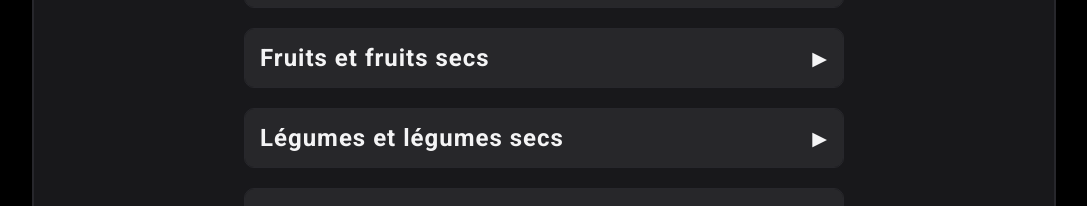
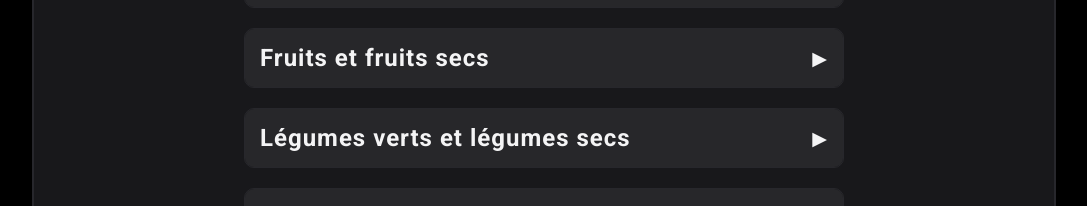
Before and after one commit to amirmejri96/GlutenOut, a React (Create React App) app: page / in a window 1280 px wide. Shown: the part 2060-2266 px from the top of the page, without its empty margins (96-1183 px from the left). Built offline with nearby package versions, Linux system fonts and the light colour scheme.

Commit message:
autorisé

```diff
--- a/src/pages/3- regimes/Regime.js
+++ b/src/pages/3- regimes/Regime.js
@@ -11,15 +11,15 @@ const Regime = () => {
 
   const data = [
     { title: "Lait et produits laitiers", content: "• Lait : Lait maternel / Lait de vache / Lait de chèvre / Lait stérilisé naturel / Lait crémeux / Lait semi-crémeux / Lait concentré ( Avec sucres - Sans sucres ) / Delisso ( Nature - Arômatisé fraise - Chocolat ) ", content1: "• Yaourt : Délice Danone ( Nature ) / Activia ( Activia 0% - Activia bifidus - Activia aux fruits ) / Délice ( Danup à boire - Danao - Delimix - Twist - Petit suisse - Jockey nature - Délice creamy - Délice danone à boire - Délice aux fruits - Délishake ) / Vitalait ( Nature - Aromatisé - Mamzouj aux fruits 0% ) / Y'AB (  Nature - Arômatsé  - Biparfumé - Brassé - Playa-TipTop ) / Thelja ( Tip top brassé - Fruit top - Tip top yaourt à boire ) / Elben / Chambourcy / Yogo / Emmi ( Nature - Aromatisé ) / Stil ( Yaourt nature et aromatisé ) / Natilait ( Yaourt nature - Aromatisé - Yaourt à boire fraise - Vanille - Maxi ) ", content2: "• Fromage : Président ( Triangle - Carré - Rondelet - Les Cuistots maxi fromage fondue - Fromage de chèvre - Pizza mozzarella - Spécial tajine ) / Fromy ( Portions triangulaires - Barquettes - Slices - Carrés - Fromage rapé ) / Land'Or ( Carré gourmand - Ecrémé emmental - Saveur gruyère - Emmental fondu - Cheddar fondu pour tartine - Slice ) / Délice ( Goutta - Fromage triange - Ricotte - Milkana coeur de cuisine ) / Kaiser ( Cheesecake - Emmental gouda - Emmental en cubes - Fromage à tartiner ) " },
-    { title: "Sucres et sucreries", content: "• Fruits : Tous types de fruits frais et surgelés / ", content1: "Sac Haut De Gamme" },
+    { title: "Sucres et sucreries", content: "• Sucres : Fructose / Gateau sans gluten / Crème fait maison ( Bouza - Zgougou )", content1: "• Sucreries : Biscuit ( Santiveri - Lorio - Gluzen - Glutella - Felder ) / Chocolat ( M&m's - Bounty - Tobleron - Kinder chocolat - Kross - Nestlé - Torras ) / Chocolat à tartiner ( Said - Vanoise - Nouty ) / Levure ( La patissière - Ibn hayen - Dokrem ) / Glace ( Selja - Glace en boite - Boule d'or )" },
     { title: "Fruits et fruits secs", content: "• Fruits : Tous types de fruits frais et surgelés / Jus de fruits fait maison / Jus de fruits ( Tropicana - Délice - Oasis ) / Confiture de fruits fait maison / Confiture de fruits ( Sicam - Sticap - Cap d'or )", content1: "• Fruits secs : Tous types de fruits secs / Tous types de noix ( Amande - Cacahuète ... )"},
-    { title: "Légumes et légumes secs", content: "Chaise Voiture", content1: "Chaise enfant", content2: "MaxiCosi" },
+    { title: "Légumes verts et légumes secs", content: "• Légumes verts : Tous type de légumes frais et surgelés", content1: "• Légumes secs : Houmous / Haricots / Lentilles / Poivres secs / Frites à la maison / Harissa arabe", content2: "• Autres légumes : Chips ( Golden - Joy's - Franky ) / Salades mechweya ( Cap d'or ) / Sauce pizza ( Sicam ) / Ketchup ( Remia - Chovi1 )" },
     { title: "Boissons", content: "• Eau : Eau minérale / Eau de fleur / Eau naturelle", content1: "• Autres boissons : Soda ( Apla - Boga - Coca - Fanta ) / Thé ( Nature - Aromatisé ) / Café filtre"},
     { title: "Légumes verts et tomates en conserve", content: "• Tomate en conserve : Pâte de tomate ( Sicam - Sticap - Cap d'or - Jouda ) / Sauce tomate ( Carthage - Sicam - Sticap ) / Tomates pelées ( Sicam - Sticap - Jouda ) ", content1: "• Légumes verts en conserve : Salade mechweya ( Cap d'or - Sticap ) / Maïs ( Bonduelle - Sicam ) / Champignons ( Bonduelle - Sicam ) / Haricots verts ( Bonduelle ) / Galbana et carottes ( Bonduelle - Sicam ) " },
     { title: "Lipides", content: "• Tous types d'huile : Pop corn / Huile d'olives", content1: "• Autres lipides : Beurre / Crème fraiche / Margarine ( Goldina - Sol ) / Torchi / Moutarde / Mayonnaise ( Heinz bleu )"},
-    { title: "Céréales et dérivés", content: "Chaise Voiture", content1: "Chaise enfant", content2: "MaxiCosi" },
+    { title: "Céréales et dérivés", content: "• Céréales : Riz ( Riz basmati - Riz blanc ) / Pasta ( Spiga - Ibn hayan - Divella - Lorizo ) / Farine ( Ibn hayan - Felder - Gluzen - Lorizo ) / Pop corn ", content1: "• Autres : Sésame / Zgougou / Produits alimentaires sans gluten ( Couscous - Farines )"},
     { title: "Viandes", content: "• Les viandes : Escalope / Mouton / Poissons / Thon en conserve ( Sidi daoued - Manar - Cap d'or ) / Ouefs / Poulet / Foie "},
-    { title: "Autres aliments", content: "Sac Simple", content1: "Sac Haut De Gamme" },
+    { title: "Autres aliments", content: "• Levure : Levure de pain ( La patissière ) / Levure de gateaux", content1: "• Autres : Thym / Poivre noire / Cannelle / Safran / Ail"},
   ];
 
   const [aactiveIndex, setAactiveIndex] = useState(null);
```
